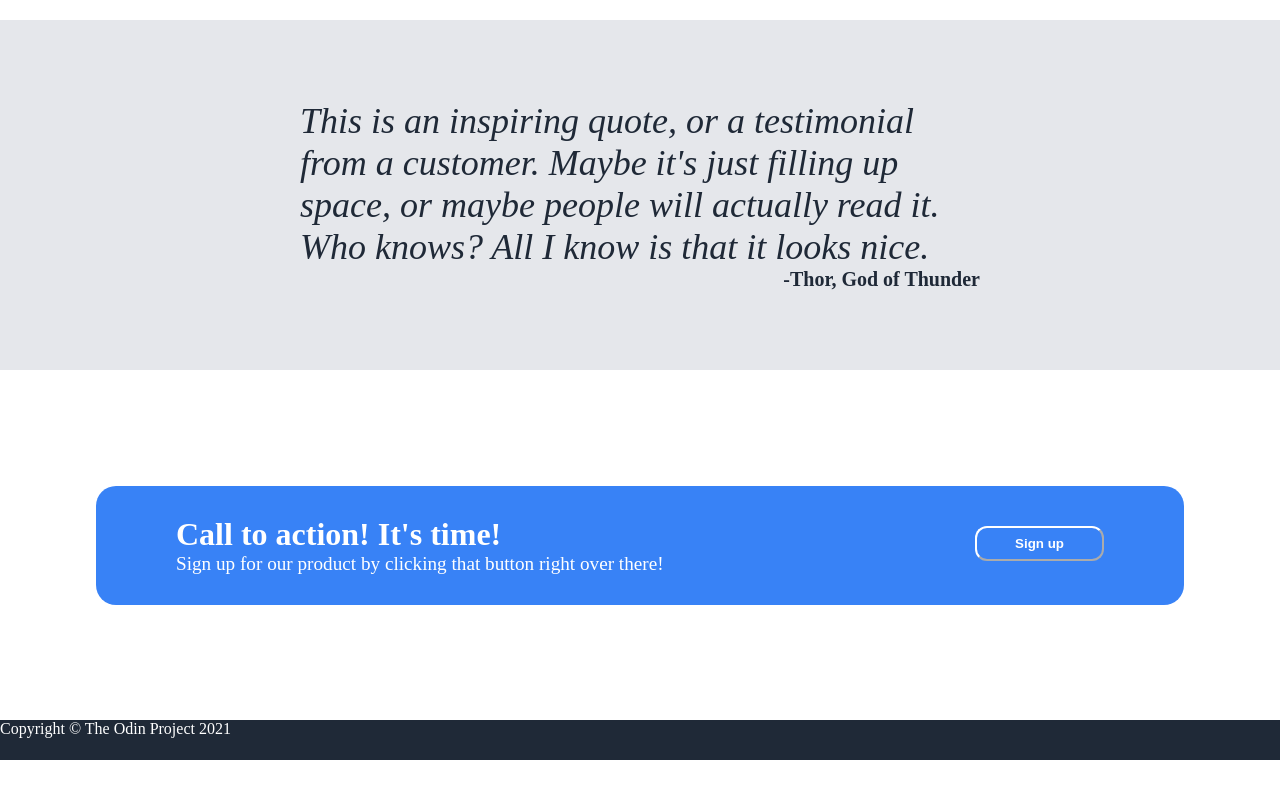
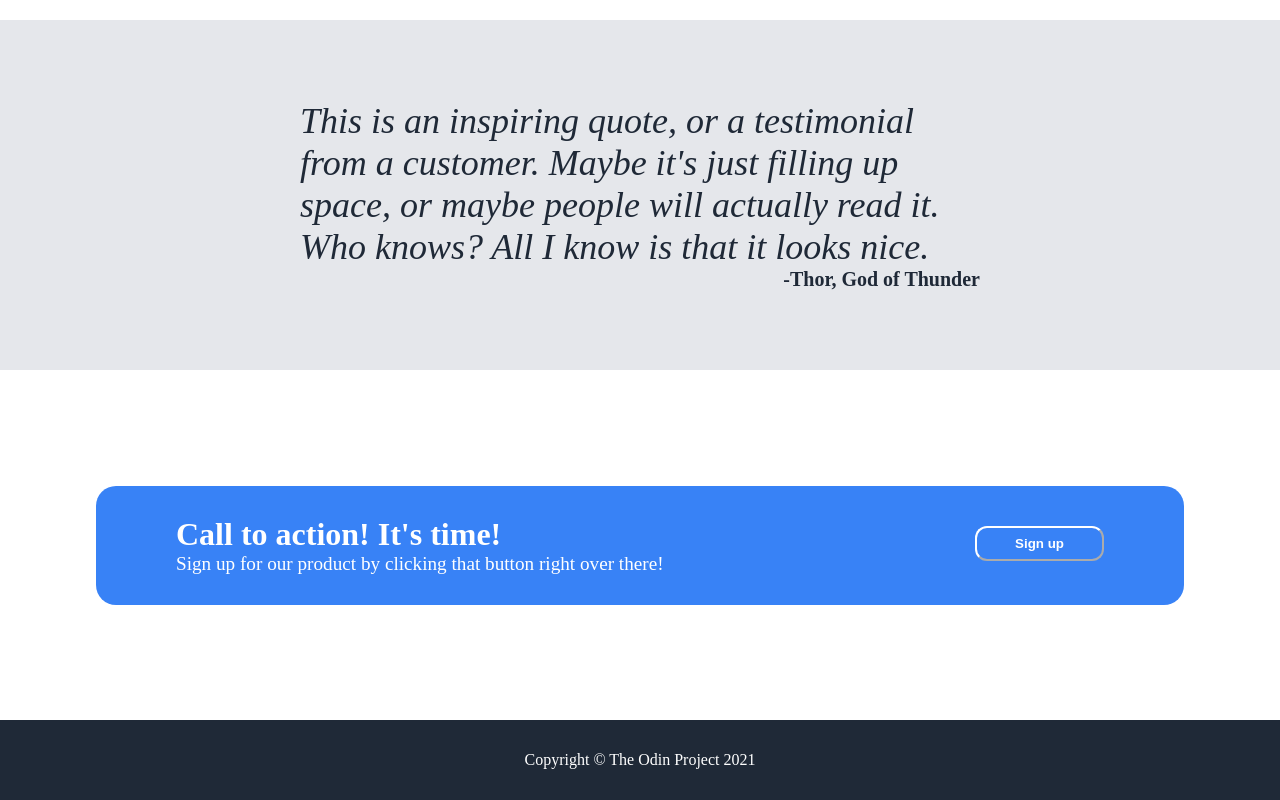
Before and after one commit to Joel-Singh/odin-landing-page-project, a plain HTML site: page index.html in a window 1280 px wide. Shown: the part 730-1530 px from the top of the page. Before the commit the page ends 1490 px from the top, so only its background shows below. Drawn offline with Linux system fonts and the light colour scheme.

Commit message:
Align footer section

```diff
--- a/index.html
+++ b/index.html
@@ -66,6 +66,8 @@
             <button>Sign up</button>
         </div>
     </div>
-    <div class="footer">Copyright © The Odin Project 2021</div>
+    <div class="footer">
+        <span>Copyright © The Odin Project 2021</span>
+    </div>
 </body>
 </html>
--- a/main.css
+++ b/main.css
@@ -180,5 +180,8 @@ button {
 
 .footer {
     color: white;
-    height: 40px;
+    height: 80px;
+    display: flex;
+    justify-content: center;
+    align-items: center;
 }
```
